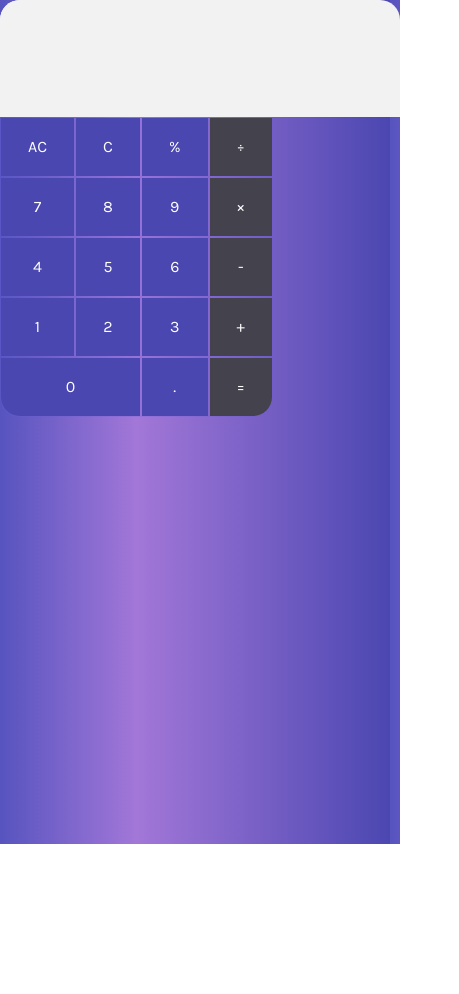
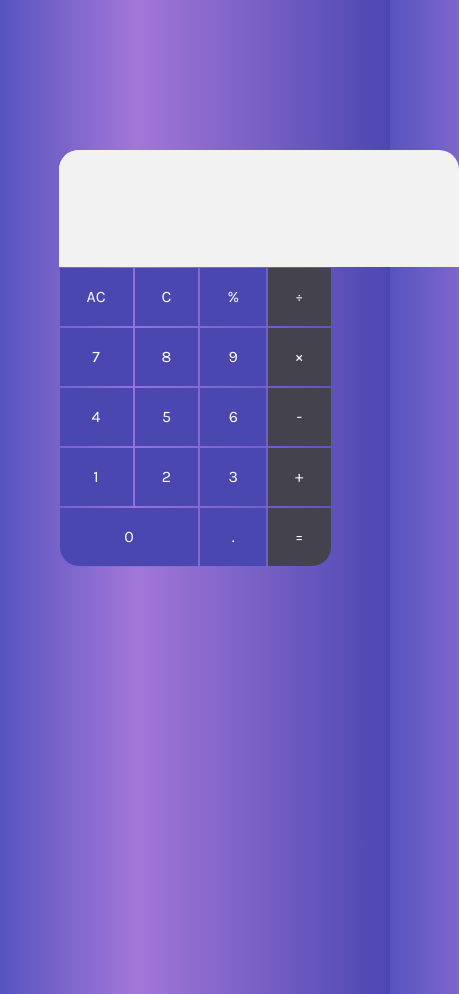
Before and after one commit to Ronit-Makhija/OIBGRIP, a plain HTML site: page Level-2/Task-1/index.html in a window 390 px wide. Shown: the whole page, 459 px wide, since content can reach past the window. Before the commit the page ends 844 px from the top, so only its background shows below. Drawn offline with nearby package versions, Linux system fonts and the light colour scheme.

Commit message:
Update styles.css

```diff
--- a/Level-2/Task-1/styles.css
+++ b/Level-2/Task-1/styles.css
@@ -81,5 +81,5 @@ input::-webkit-inner-spin-button {
 @media (max-width: 1080px){
   .calculator{
     width: 70%;
-    /* margin: 20vh auto; */
+    margin: 150px auto;
   }
```
